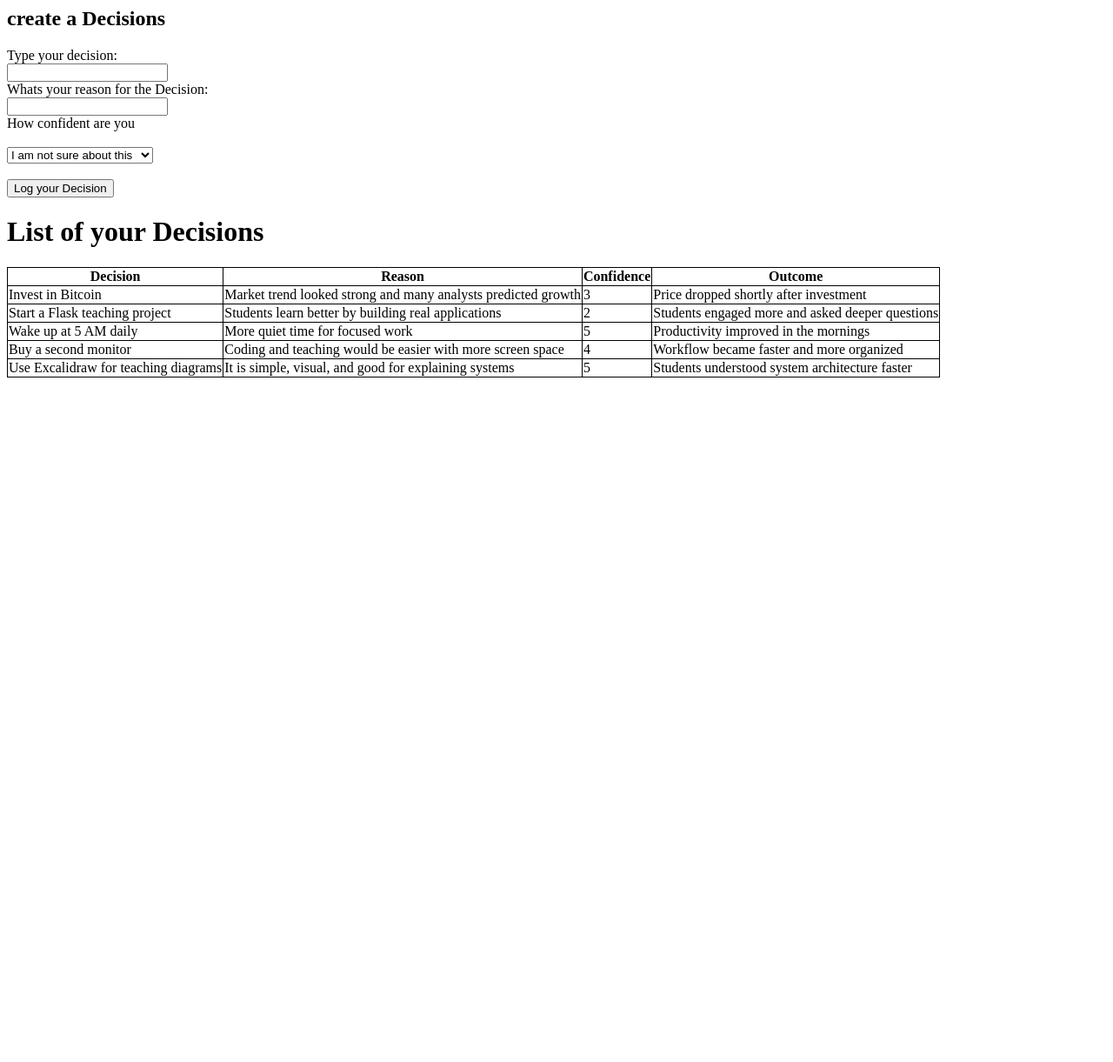
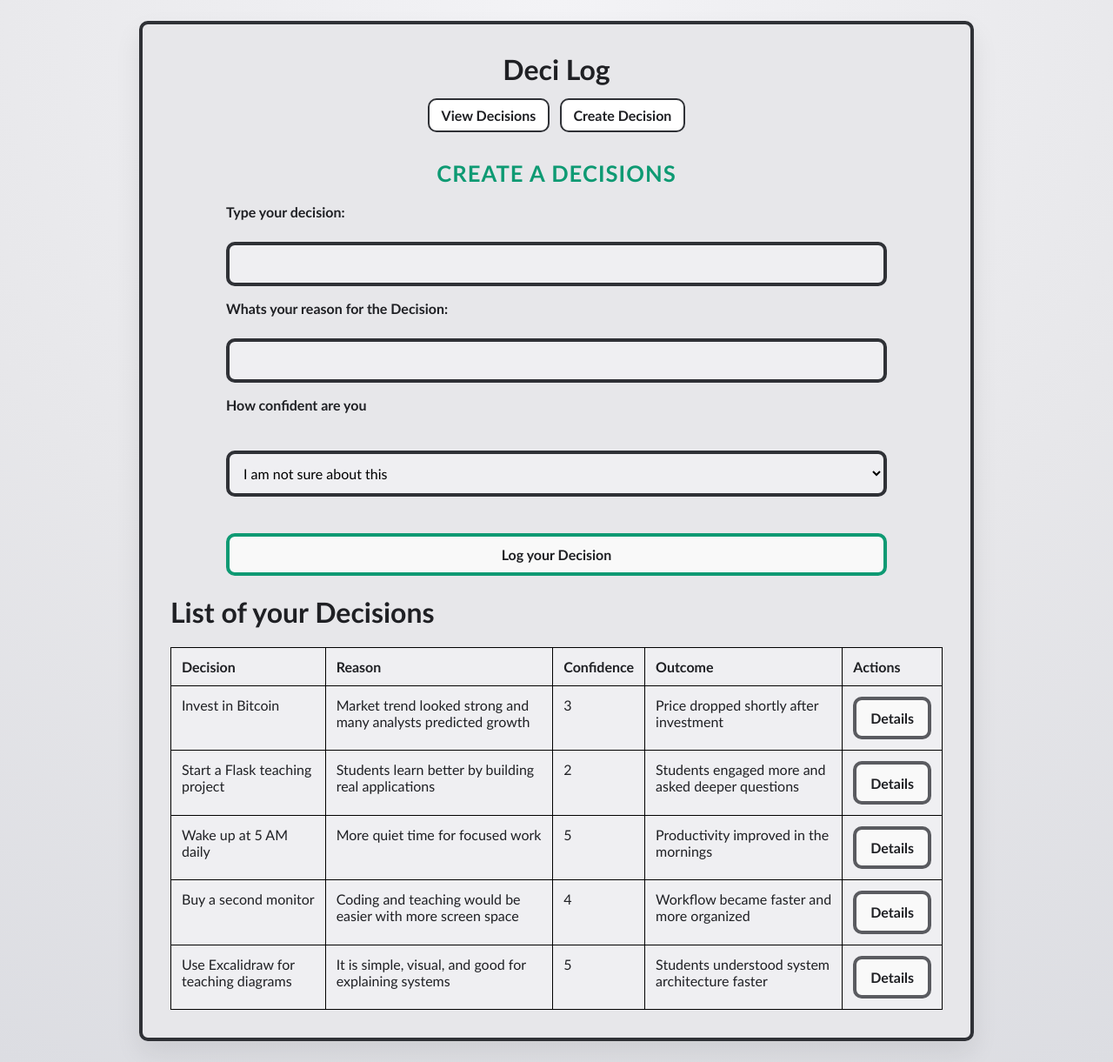
Before and after one commit to ericmuh/dec-log, a Flask app: page /create in a window 1280 px wide. Shown: the whole page at 87% size. Before the commit the page ends 434 px from the top, so only its background shows below. Run offline with Flask 3, Linux system fonts and the light colour scheme; parts of the project's set-up code (start-up, migrations or seed data) failed here and were passed over.

Commit message:
add styles and base.html

```diff
--- a/app.py
+++ b/app.py
@@ -5,6 +5,7 @@ app = Flask(__name__)
 # this will act as our database ( A list of python dictionaries)
 decisions = [
     {
+        "id": 0,
         "title": "Invest in Bitcoin",
         "reason": "Market trend looked strong and many analysts predicted growth",
         "confidence_level": "3",
@@ -21,6 +22,7 @@ decisions = [
         "created_at": "2026-03-02"
     },
     {
+        "id": 2,
         "title": "Wake up at 5 AM daily",
         "reason": "More quiet time for focused work",
         "confidence_level": "5",
@@ -29,6 +31,7 @@ decisions = [
         "created_at": "2026-03-03"
     },
     {
+        "id": 3,
         "title": "Buy a second monitor",
         "reason": "Coding and teaching would be easier with more screen space",
         "confidence_level": "4",
@@ -37,6 +40,7 @@ decisions = [
         "created_at": "2026-03-05"
     },
     {
+        "id": 4,
         "title": "Use Excalidraw for teaching diagrams",
         "reason": "It is simple, visual, and good for explaining systems",
         "confidence_level": "5",
@@ -165,7 +169,6 @@ cursor = db.cursor()
 
 
 
-cursor.execute("DROP TABLE movie")
 
 
 
--- /dev/null
+++ b/static/styles.css
@@ -0,0 +1,240 @@
+/* =========================
+   Base page and shell section
+   ========================= */
+:root {
+    --bg: #e7e7ea;
+    --panel: #f2f2f4;
+    --ink: #1f2024;
+    --line: #2f3136;
+    --mint: #0e9a73;
+    --gold: #d4a742;
+    --danger: #c34747;
+}
+
+* {
+    box-sizing: border-box;
+}
+
+body {
+    margin: 0;
+    font-family: "Trebuchet MS", "Comic Sans MS", sans-serif;
+    color: var(--ink);
+    background: radial-gradient(circle at top, #f3f3f6 0%, var(--bg) 55%, #dcdde2 100%);
+    min-height: 100vh;
+    padding: 1.5rem;
+}
+
+.page-shell {
+    max-width: 960px;
+    margin: 0 auto;
+    background: var(--bg);
+    border: 4px solid var(--line);
+    border-radius: 10px;
+    padding: 2rem clamp(1rem, 3vw, 2rem);
+    box-shadow: 0 14px 30px rgba(0, 0, 0, 0.08);
+}
+
+/* =========================
+   Header and navigation section
+   ========================= */
+.site-header {
+    text-align: center;
+    margin-bottom: 2rem;
+}
+
+.site-header h1 {
+    margin: 0;
+    font-size: clamp(1.6rem, 2.5vw, 2rem);
+}
+
+.site-nav {
+    margin-top: 0.85rem;
+    display: flex;
+    flex-wrap: wrap;
+    justify-content: center;
+    gap: 0.75rem;
+}
+
+.site-nav a {
+    text-decoration: none;
+    color: var(--ink);
+    border: 2px solid var(--line);
+    border-radius: 10px;
+    padding: 0.5rem 0.85rem;
+    background: #fff;
+    font-weight: 700;
+}
+
+/* =========================
+   Shared content section
+   ========================= */
+.section-title {
+    text-align: center;
+    color: var(--mint);
+    margin: 1rem 0 1.3rem;
+    font-size: clamp(1.3rem, 2vw, 1.7rem);
+    letter-spacing: 0.04em;
+    text-transform: uppercase;
+}
+
+.section-subtitle {
+    color: var(--gold);
+    text-transform: uppercase;
+    font-weight: 700;
+    text-align: center;
+    margin-bottom: 1rem;
+}
+
+.soft-divider {
+    border: none;
+    border-top: 3px dashed #4aa883;
+    margin: 1.8rem 0;
+}
+
+/* =========================
+   Form section
+   ========================= */
+.form-grid {
+    display: grid;
+    gap: 1rem;
+    max-width: 760px;
+    margin: 0 auto;
+}
+
+.form-grid label {
+    display: block;
+    margin-bottom: 0.35rem;
+    font-weight: 700;
+}
+
+.form-grid input,
+.form-grid select,
+.form-grid textarea {
+    width: 100%;
+    border: 4px solid var(--line);
+    border-radius: 10px;
+    background: #efeff2;
+    padding: 0.75rem;
+    font: inherit;
+}
+
+.form-grid textarea {
+    min-height: 130px;
+    resize: vertical;
+}
+
+/* =========================
+   Button section
+   ========================= */
+.btn {
+    display: inline-block;
+    text-decoration: none;
+    text-align: center;
+    border: 4px solid var(--line);
+    border-radius: 10px;
+    background: #f9f9f9;
+    color: var(--ink);
+    padding: 0.7rem 1rem;
+    font: inherit;
+    font-weight: 700;
+    cursor: pointer;
+}
+
+.btn-primary {
+    border-color: var(--mint);
+    width: min(100%, 760px);
+    margin: 1.6rem auto 0;
+    display: block;
+}
+
+.btn-danger {
+    border-color: var(--danger);
+    background: #f3dada;
+}
+
+.btn-muted {
+    border-color: #5a5b60;
+}
+
+.inline-form {
+    display: inline;
+}
+
+.action-row {
+    display: flex;
+    flex-wrap: wrap;
+    gap: 1rem;
+    margin-top: 1.8rem;
+}
+
+/* =========================
+   Table section
+   ========================= */
+.table-wrap {
+    overflow-x: auto;
+}
+
+table {
+    width: 100%;
+    border-collapse: collapse;
+    background: #efeff2;
+}
+
+th,
+td {
+    border: 4px solid var(--line);
+    text-align: left;
+    padding: 0.75rem;
+    vertical-align: top;
+}
+
+/* =========================
+   Single decision card section
+   ========================= */
+.decision-card {
+    max-width: 760px;
+    margin: 0 auto;
+    background: #efeff2;
+    border: 4px solid var(--line);
+    border-radius: 10px;
+    padding: 1.5rem;
+}
+
+.decision-item {
+    margin: 0.9rem 0;
+    line-height: 1.45;
+}
+
+.decision-label {
+    font-weight: 800;
+}
+
+/* =========================
+   Mobile section
+   ========================= */
+@media (max-width: 700px) {
+    body {
+        padding: 0.7rem;
+    }
+
+    .page-shell {
+        padding: 1.1rem;
+    }
+
+    .site-nav {
+        flex-direction: column;
+    }
+
+    .site-nav a {
+        width: 100%;
+    }
+
+    .action-row .btn,
+    .action-row .inline-form {
+        width: 100%;
+    }
+
+    .action-row .inline-form .btn {
+        width: 100%;
+    }
+}
--- /dev/null
+++ b/templates/base.html
@@ -0,0 +1,27 @@
+<!DOCTYPE html>
+<html lang="en">
+
+<head>
+    <meta charset="UTF-8" />
+    <meta name="viewport" content="width=device-width, initial-scale=1.0" />
+    <title>{% block title %}Deci Log{% endblock %}</title>
+    <link rel="stylesheet" href="{{ url_for('static', filename='styles.css') }}" />
+</head>
+
+<body>
+    <div class="page-shell">
+        <header class="site-header">
+            <h1>Deci Log</h1>
+            <nav class="site-nav">
+                <a href="{{ url_for('decisons') }}">View Decisions</a>
+                <a href="{{ url_for('create_decision') }}">Create Decision</a>
+            </nav>
+        </header>
+
+        <main>
+            {% block content %}{% endblock %}
+        </main>
+    </div>
+</body>
+
+</html>
--- a/templates/create_decision.html
+++ b/templates/create_decision.html
@@ -1,25 +1,31 @@
-<h2>create a Decisions</h2>
+{% extends "base.html" %}
 
-<form action="/create" method="post">
+{% block title %}Create Decision | Deci Log{% endblock %}
+
+{% block content %}
+<h2 class="section-title">create a Decisions</h2>
+
+<form action="/create" method="post" class="form-grid">
 
     <!-- title -->
+    <div>
         <label for="title">Type your decision:</label><br>
         <input type="text" name="title">
 
-    <br>
+    </div>
 
     <!-- reason -->
-
+    <div>
         <label for="reason">Whats your reason for the Decision:</label><br>
         <input type="text" name="reason"> <br>
-
+    </div>
     <!-- confidence level -->
 
     <!-- <label for="confidence_level">How confident are you</label><br>
     <input type="number" name="confidence_level"> -->
 
 
-
+    <div>
         <label for="confidence_level">How confident are you</label> <br> <br>
 
         <select name="confidence_level" id="confidence_level">
@@ -30,8 +36,8 @@
             <option value="5"> I am confident about this</option>
         </select>
 
-    <br><br>
-    <button type="submit"> Log your Decision</button>
+    </div>
+    <button type="submit" class="btn btn-primary"> Log your Decision</button>
 </form>
 
 
@@ -54,6 +60,7 @@
         <th>Reason</th>
         <th>Confidence</th>
         <th>Outcome</th>
+        <th>Actions</th>
 
     </tr>
 
@@ -63,6 +70,14 @@
         <td>{{decision.reason}}</td>
         <td>{{decision.confidence_level}}</td>
         <td>{{decision.outcome}}</td>
+
+        <td>
+
+            <a class="btn btn-muted" href="/decisions/{{decision.id}}">Details</a>
+
+        </td>
+
+
 
     </tr>
 
@@ -78,3 +93,5 @@
 
 
 </table>
+
+{% endblock %}
--- a/templates/home.html
+++ b/templates/home.html
@@ -7,6 +7,11 @@
     }
 </style>
 
+{% extends "base.html" %}
+
+{% block title %}Decisions | Deci Log{% endblock %}
+
+{% block content %}
 <table>
     <tr>
         <th>Decision</th>
@@ -37,3 +42,4 @@
 
 
 </table>
+{% endblock %}
--- a/templates/single_decision.html
+++ b/templates/single_decision.html
@@ -1,3 +1,8 @@
+{% extends "base.html" %}
+
+{% block title %}Create Decision | Deci Log{% endblock %}
+
+{% block content %}
 <ul>
     <li>title : {{decision.title}}</li>
     <li>Rationale: {{decision.reason}}</li>
@@ -5,3 +10,4 @@
     <li>outcome: {{decision.outcome}}</li>
 
 </ul>
+{% endblock %}
```
Lines whose indentation alone changed are shown as unchanged.
